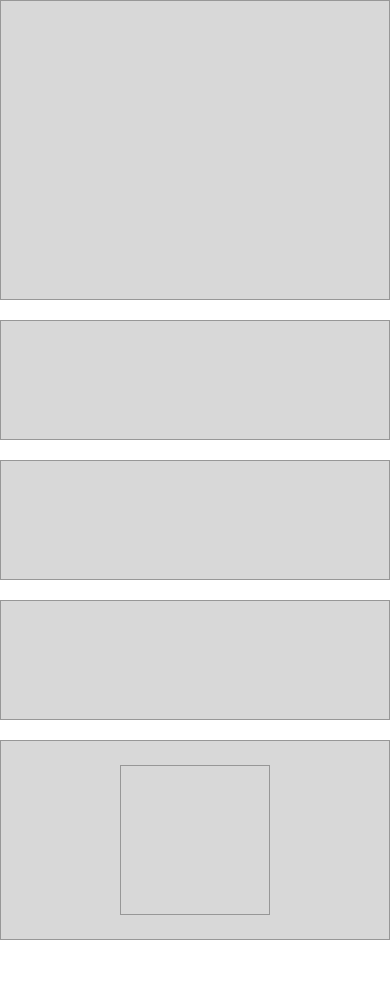
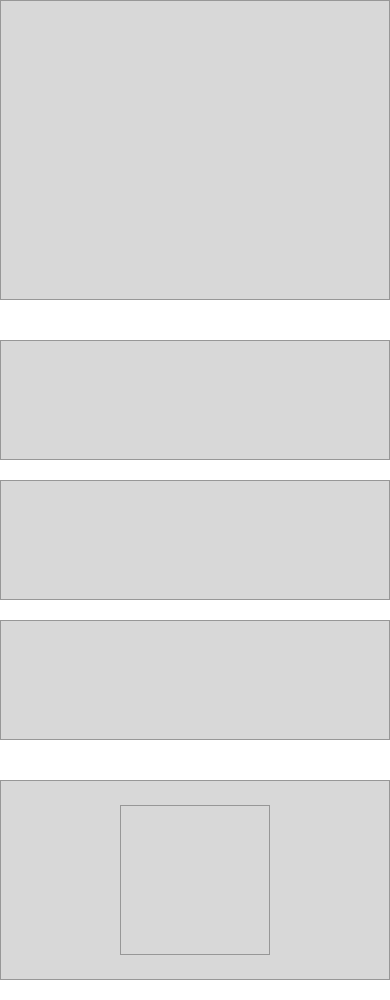
Before and after one commit to JULIOCANCHALA/hb-layout-flexbox, a plain HTML site: page index.html in a window 390 px wide. Shown: the part 420-1420 px from the top of the page. Before the commit the page ends 1360 px from the top, so only its background shows below. Drawn offline with Linux system fonts and the light colour scheme.

Commit message:
full corrected

```diff
--- a/css/style.css
+++ b/css/style.css
@@ -4,7 +4,7 @@
     box-sizing: border-box;
 }
 
-section{
+article{
     background-color: #D8D8D8;
     border: 1px solid #979797;
 }
@@ -19,69 +19,60 @@ section{
 .sec1{
     width: 100%;
     height: 300px;
-    margin-right: 10px;
+    margin-right: 20px;
 }
 
-.sec2{
-    width: 100%;
-    height: 300px;
-    margin-left: 10px;
+.sec1:last-child{
+    margin-right: 0;
 }
 
 .subcontenedor{
-    margin-top: 20px;
+    margin-bottom: 20px;
     display: flex;
 }
 
 .subcontenedor2{
-    margin-top: 20px;
+    margin-bottom: 20px;
     height: 200px;
     background-color: #D8D8D8;
     border: 1px solid #979797;
-    position: relative;
     display: flex;
+    justify-content: center;
+    align-items: center;
 }
 
-.sec3{
+.sec2{
 
     width: 100%;
     height: 120px;
-    margin-right: 10px;
+    margin-right: 20px;
 }
 
-.sec4{
-    float: left;
-    width: 100%;
-    height: 120px;
-    margin-right: 10px;
-    margin-left: 10px;
-}
-
-.sec5{
-    width: 100%;
-    height: 120px;
-    margin-left: 10px;
+.sec2:last-child{
+    margin-right: 0;
 }
 
 .head{
     height: 80px;
     max-width: 1024px;
     width: 100%;
+    display: flex;
     background-color: #D8D8D8;
     border: 1px solid #979797;
     position: fixed;
     left: 50%;
     transform: translateX(-50%);
     top: 0%;
+    justify-content: center;
+    align-items: center;
+
 }
 
 .sec6{
     width: 150px;
     height: 150px;
-    position: absolute;
-    top: 50%;
-    left: 50%;
-    transform: translate(-50%, -50%);
+    justify-content: center;
+    align-items: center;
 }
 
 @media (max-width:500px){
@@ -91,33 +82,9 @@ section{
         flex-direction: column;
     }
 
-    .sec1{
+    .sec1, .sec2{
         width: 100%;
-        margin-right: 0px;
-
-    }
-    .sec2{
-        width: 100%;
-        margin-left: 0px;
-        margin-top: 20px;
-    }
-
-    .sec3{
-        width: 100%;
-        margin-right: 0px;
-    }
-
-    .sec4{
-        width: 100%;
-        margin-left: 0px;
-        margin-right: 0px;
-        margin-top: 20px;
-    }
-
-    .sec5{
-        width: 100%;
-        margin-left: 0px;
-        margin-top: 20px;
+        margin-bottom: 20px;
     }
 
 }
--- a/index.html
+++ b/index.html
@@ -4,27 +4,29 @@
     <meta charset="UTF-8">
     <meta name="viewport" content="width=device-width, initial-scale=1.0">
     <meta http-equiv="X-UA-Compatible" content="ie=edge">
-    <title>hb-layout-floats</title>
+    <title>hb-layout-flexbox</title>
     <link rel="stylesheet" href="./css/style.css">
 </head>
 <body >
-    <div class="head"></div>
+    <header class="head">
+        <h1>hb-layout-flexbox</h1>
+    </header>
     <div class="contenedor">
 
-        <div class="subcontenedor">
-           <section class="sec1"></section>
-           <section class="sec2"></section>
-       </div>
+        <section class="subcontenedor">
+           <article class="sec1"></article>
+           <article class="sec1"></article>
+        </section>
 
-        <div class="subcontenedor" >
-            <section class="sec3"></section>
-            <section class="sec4"></section>
-            <section class="sec5"></section>
-        </div>
+        <section class="subcontenedor" >
+            <article class="sec2"></article>
+            <article class="sec2"></article>
+            <article class="sec2"></article>
+        </section>
 
-        <div class="subcontenedor2">
-            <section class="sec6"></section>
-        </div>
+        <footer class="subcontenedor2">
+            <article class="sec6"></article>
+        </footer>
 
     </div>
 </body>
```
